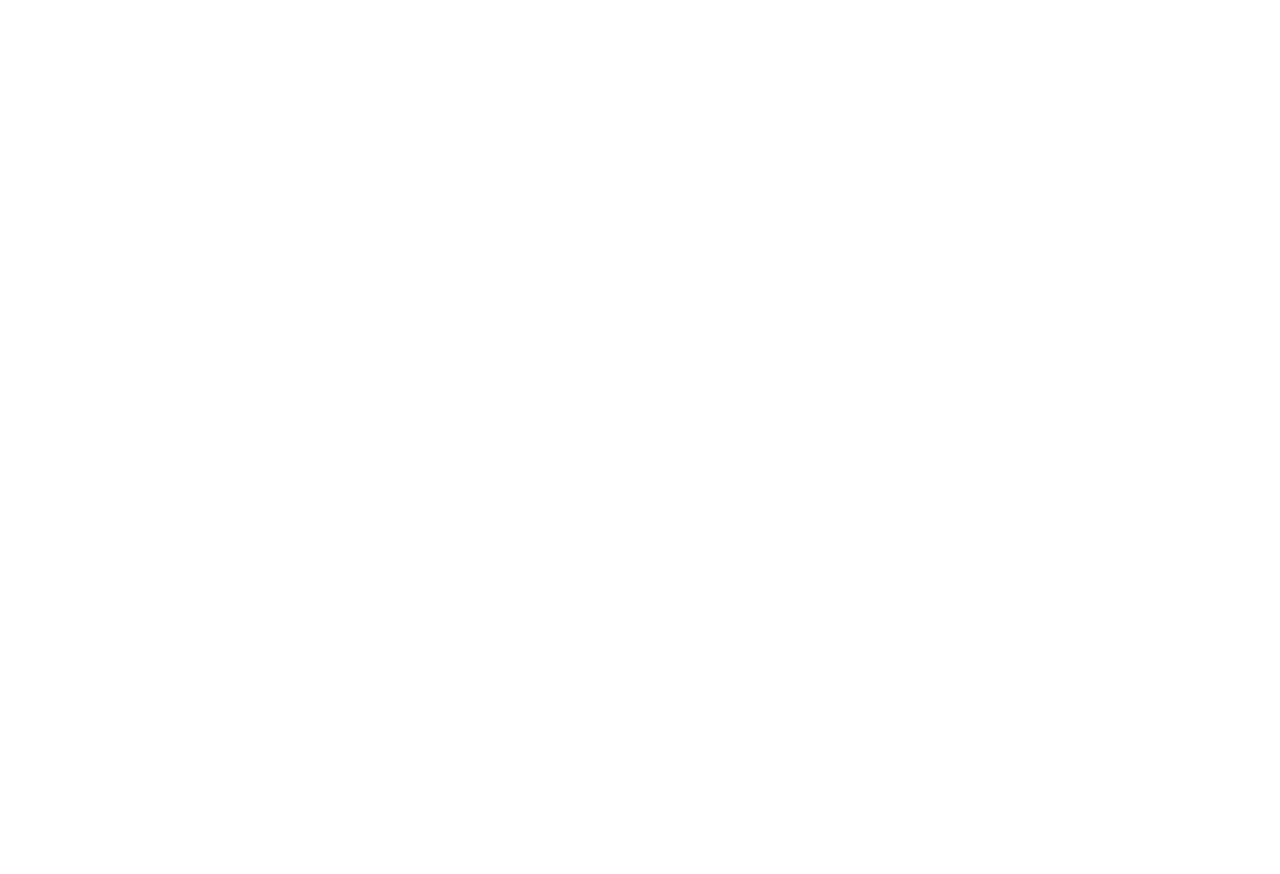
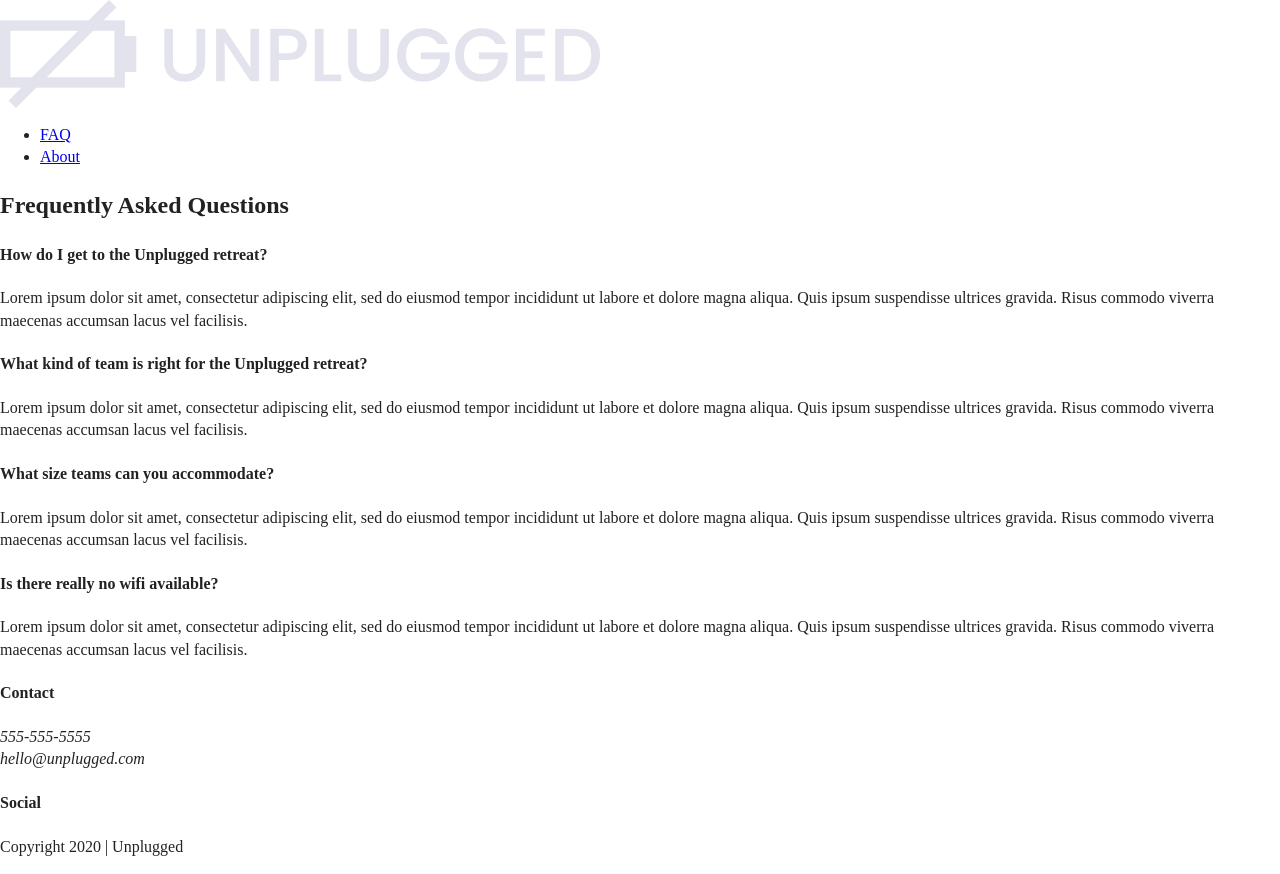
Before and after one commit to paulinelapresta/unplugged-retreat, a website: page faq/index.html in a window 1280 px wide. Before the commit the page ends 800 px from the top, so only its background shows below. Drawn offline with Linux system fonts and the light colour scheme; files whose address does not match are found by name.

Commit message:
Edited class names and order of content per skillcrush finished code

```diff
--- a/faq/index.html
+++ b/faq/index.html
@@ -27,20 +27,77 @@
   <!-- Add your site or application content here -->
 
 <header>
+  <div class="content-wrapper">
+    <a href="#"><img src="img/unpluggedlogo.png" alt="unplugged logo"></a>
+    <div class="header-divider">
+      <nav>
+        <ul>
+          <li><a href="index.html">FAQ</a></li>
+          <li><a href="../about/index.html" target="_blank">About</a></li>
+        </ul>
+      </nav>
+    </div>
+  </div>
 </header>
 
-<main>
-
-  <section>
-  </section>
-
-  <aside>
-  </aside>
-
-</main> <!-- main wrapper -->
+<main class="faq">
+  <div class="content-wrapper">
+    <h2>Frequently Asked Questions</h2>
+    <div class="faq-content">
+      <h4>How do I get to the Unplugged retreat?</h4>
+      <p>Lorem ipsum dolor sit amet, consectetur adipiscing elit, sed do
+        eiusmod tempor incididunt ut labore et dolore magna aliqua. Quis ipsum
+        suspendisse ultrices gravida. Risus commodo viverra maecenas accumsan
+        lacus vel facilisis.</p>
+    </div>
+    <div class="faq-content">
+      <h4>What kind of team is right for the Unplugged retreat?</h4>
+      <p>Lorem ipsum dolor sit amet, consectetur adipiscing elit, sed do
+        eiusmod tempor incididunt ut labore et dolore magna aliqua. Quis ipsum
+        suspendisse ultrices gravida. Risus commodo viverra maecenas accumsan
+        lacus vel facilisis.</p>
+    </div>
+    <div class="faq-content">
+      <h4>What size teams can you accommodate?</h4>
+      <p>Lorem ipsum dolor sit amet, consectetur adipiscing elit, sed do
+        eiusmod tempor incididunt ut labore et dolore magna aliqua. Quis ipsum
+        suspendisse ultrices gravida. Risus commodo viverra maecenas accumsan
+        lacus vel facilisis.</p>
+    </div>
+    <div class="faq-content">
+      <h4>Is there really no wifi available?</h4>
+      <p>Lorem ipsum dolor sit amet, consectetur adipiscing elit, sed do
+        eiusmod tempor incididunt ut labore et dolore magna aliqua. Quis ipsum
+        suspendisse ultrices gravida. Risus commodo viverra maecenas accumsan
+        lacus vel facilisis.</p>
+    </div>
+  </div> <!--faq content wrapper ends -->
+</main>
 
 <footer>
-
+  <div class="content-wrapper">
+    <div class="footer-content">
+      <div class="contact">
+        <h4>Contact</h4>
+        <address>
+        <p>555-555-5555<br>
+          hello@unplugged.com</p>
+        </address>
+      </div>
+      <div class="social">
+        <h4>Social<h4>
+        <div class="social-icons">
+          <p><a href="https://www.facebook.com/" target="_blank"></a></p>
+          <p><a href="https://twiter.com/" target="_blank"></a></p>
+          <p><a href="https://instagram.com/" target="_blank"></a></p>
+        </div>
+      </div>
+    </div> <!-- footer content ends -->
+  </div>
+  <!-- footer content-wrapper ends -->
+  <div class="copyright">
+    <p>Copyright 2020 | Unplugged</p>
+  </div>
 </footer>
 
   <script src="../js/vendor/modernizr-3.11.2.min.js"></script>
```
Also changed, not shown: about/index.html (+15 -18 lines), index.html (+6 -4 lines).
